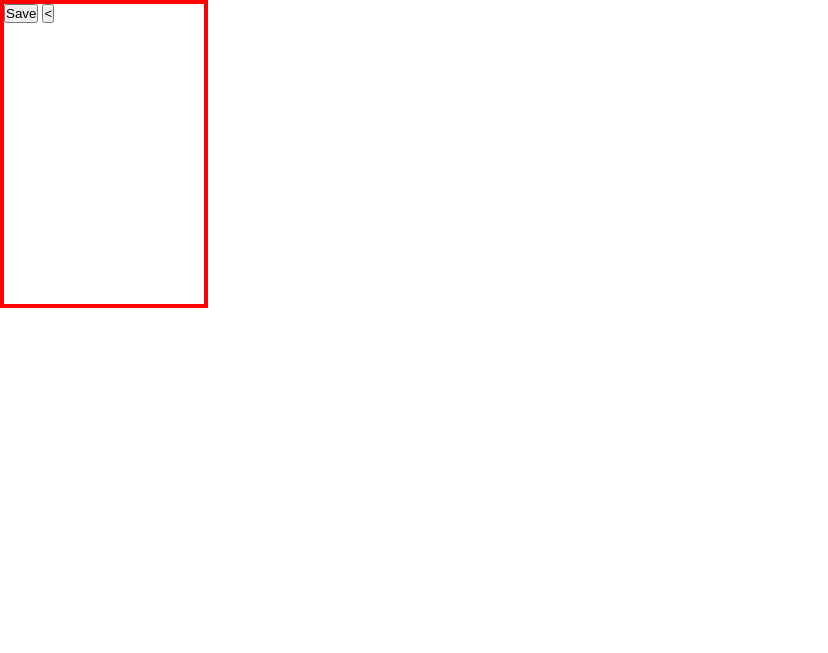
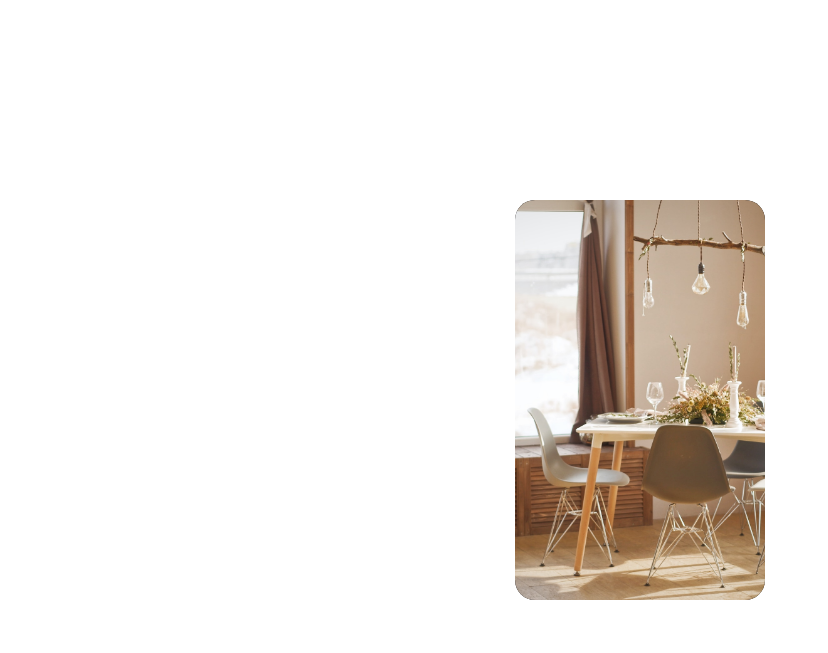
Before and after one commit to fdemento/Esercitazione-Pinterest, a plain HTML site: page index.html in a window 1280 px wide. Shown: the whole page, without its empty margins (0-828 px from the left). Drawn offline with Linux system fonts and the light colour scheme.

Commit message:
Aggiornamento repository

```diff
--- a/index.html
+++ b/index.html
@@ -4,13 +4,32 @@
     <meta charset="UTF-8">
     <meta name="viewport" content="width=device-width, initial-scale=1.0">
     <link rel="stylesheet" href="style.css">
+    <link rel="preconnect" href="https://fonts.googleapis.com">
+    <link rel="preconnect" href="https://fonts.gstatic.com" crossorigin>
+    <link href="https://fonts.googleapis.com/css2?family=Inter:wght@500&display=swap" rel="stylesheet">
     <script src="https://kit.fontawesome.com/f98b05d19f.js" crossorigin="anonymous"></script>
     <title>Document</title>
 </head>
 <body>
     <div class="card">
-        <button>Save</button>
-        <button><</button>
+        <img src="assets/immagine-1.jpg">
+
+        <div class="layer">
+
+             <!-- Pulsante in alto -->
+             <div class="top">
+                <button class="primary">Save</button>
+             </div>
+
+             <!-- Pulsanti in basso -->
+             <div class="bottom">
+                 <button class="secondary"><i id="faicon" class="fa-solid fa-arrow-up"></i>westwing.it/sedia-in-velluto-orchid</button>
+                 <button class="icon"><i class="fa-solid fa-arrow-up-from-bracket"></i></button>
+                 <button class="icon"><i class="fa-solid fa-ellipsis"></i></button>
+             </div>
+
+        </div>
     </div>
+
 </body>
 </html>
--- a/style.css
+++ b/style.css
@@ -3,11 +3,35 @@
     padding: 0;
 }
 
+body {
+    display: flex;
+    width: 100%;
+    height: 100vh;
+    font-family: 'Inter', sans-serif;
+    margin: auto;
+    justify-content: center;
+    align-items: center;
+}
+
+button {
+    font-family: 'Inter', sans-serif;
+    border-radius: 999px;
+}
+
+/* Proprietà della card */
+
 .card {
     position: relative;
-    width: 200px;
-    height: 300px;
-    border: 4px solid red;
+    width: 250px;
+    height: 400px;;
+    border-radius: 20px;
+    overflow: hidden;
+    background-color: black;
+}
+
+.card:hover {
+    box-shadow: rgba(255, 255, 255, 0.1) 0px 1px 1px 0px inset, rgba(50, 50, 93, 0.25) 0px 50px 100px -20px, rgba(0, 0, 0, 0.3) 0px 30px 60px -30px;
+    transition: 0.3s;
 }
 
 .card img {
@@ -15,13 +39,99 @@
     width: 100%;
     height: 100%;
     object-fit: cover;
-    z-index: -1;
+    transition: 0.3s;
+}
+
+.card:hover img {
+    opacity: 50%;
+    transition: 0.3s;
+}
+
+.layer {
+    position: relative;
+    height: 100%;
+    width: 100%;
+    z-index: 2;
+}
+
+.layer:hover {
+    transition: 1s;
+}
+
+/* Proprietà delle sezioni*/
+
+.top {
+    position: absolute;
+    top: -50px;
+    right: 15px;
+    transition: 0.3s;
+}
+
+.bottom {
+    position: absolute;
+    left: 15px;
+    bottom: -50px;
+    transition: 0.3s;
+}
+
+.layer:hover .top{
+    transform: translateY(150%);
+    transition: 0.3s;
+}
+
+.layer:hover .bottom{
+    transform: translateY(-200%);
+    transition: 0.3s;
+}
+
+/* Proprietà dei bottoni */
+
+.primary {
+    background-color: #d32d2f;
+    color: white;
+    border: none;
+    padding: 14px 16px 14px 16px;
+    cursor: pointer;
+}
+
+.primary:hover {
+    background-color: #871b1d;
+    transition: 0.3s;
 }
 
 .secondary {
-    text-overflow: ellipsis;
+    width: 150px;
     white-space: nowrap;
     overflow: hidden;
+    text-overflow: ellipsis;
+    background-color: white;
+    color: black;
+    border: none;
+    padding: 8px 16px 8px 16px;
+    cursor: pointer;
+    transition: 0.3s;
 }
 
-.primary
+.secondary:hover{
+    background-color: rgb(211, 211, 211);
+    transition: 0.3s;
+}
+
+.icon {
+    background-color: white;
+    color: black;
+    border: none;
+    padding: 8px 10px 8px 10px;
+    cursor: pointer;
+    transition: 0.3s;
+}
+
+.icon:hover{
+    background-color: rgb(211, 211, 211);
+    transition: 0.3s;
+}
+
+#faicon{
+    margin-right: 8px;
+    transform: rotate(45deg);
+}
```
